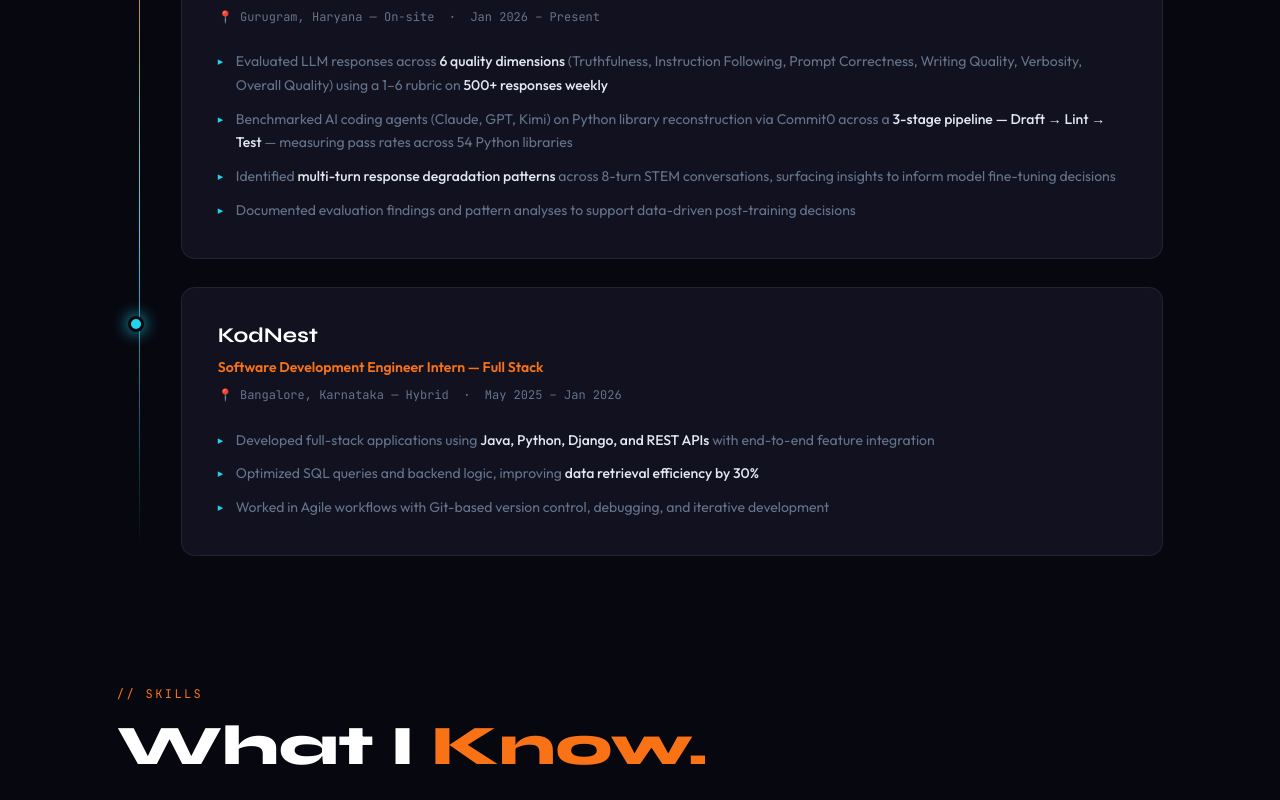
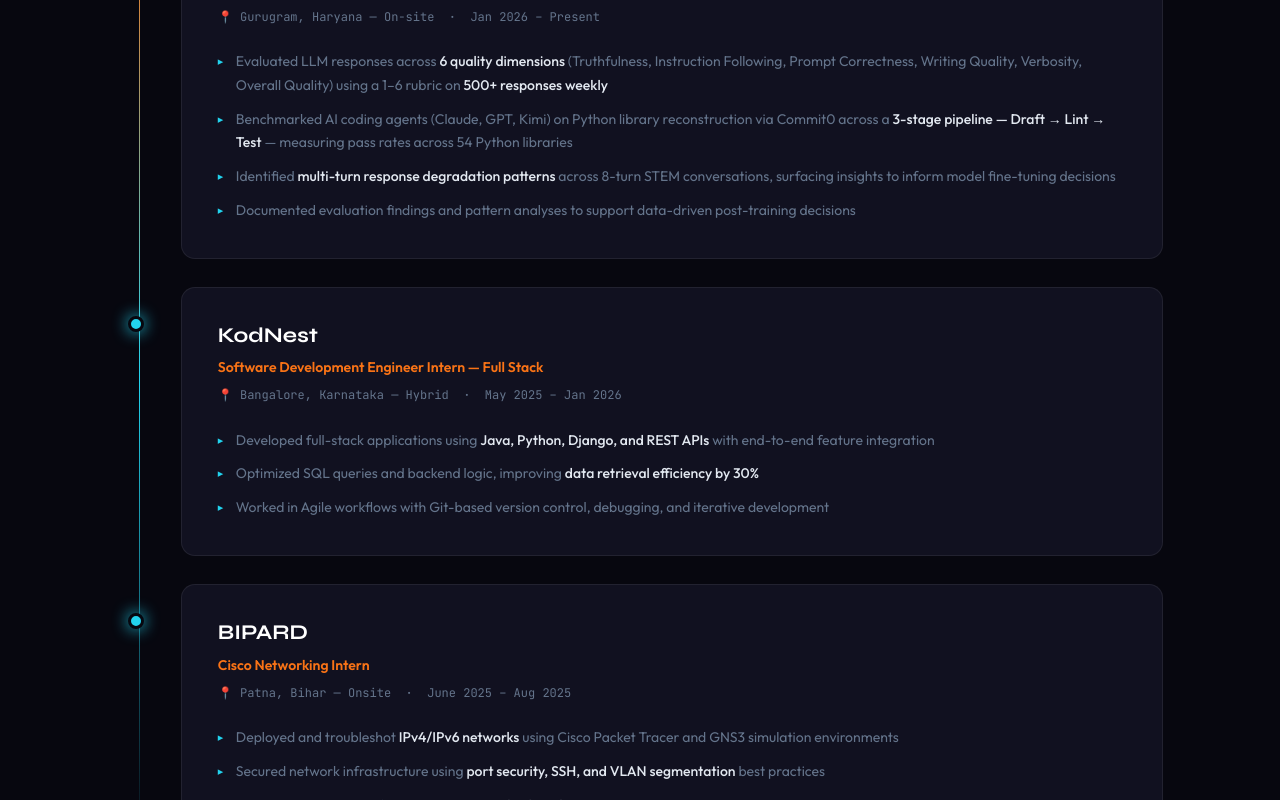
Before and after one commit to bihari-bhau/shubham-portfolio, a React (Vite) app: page / in a window 1280 px wide. Shown: the part 2000-2800 px from the top of the page. Built offline with nearby package versions, Linux system fonts and the light colour scheme.

Commit message:
Added Experience

```diff
--- a/src/data.js
+++ b/src/data.js
@@ -53,6 +53,18 @@
       'Worked in Agile workflows with Git-based version control, debugging, and iterative development',
     ],
   },
+  {
+    company: 'BIPARD',
+    role: 'Cisco Networking Intern',
+    location: 'Patna, Bihar — Onsite',
+    period: 'June 2025 – Aug 2025',
+    color: 'cyan',
+    bullets: [
+      'Deployed and troubleshot <b>IPv4/IPv6 networks</b> using Cisco Packet Tracer and GNS3 simulation environments',
+      'Secured network infrastructure using <b>port security, SSH, and VLAN segmentation</b> best practices',
+      'Monitored network performance with <b>Wireshark and SNMP</b>, diagnosing and resolving connectivity issues',
+    ],
+  },
 ]
 
 export const SKILLS = [
@@ -102,7 +114,7 @@
   {
   num: '03',
   title: 'LLM Toolkit',
-  period: '2025 – Present',
+  period: '2026 – Present',
   desc: 'AI-powered LLM evaluation toolkit - Prompt Quality Scorer & Multi-turn Conversation Analyzer. Built with Next.js + Claude API.',
   stack: ['Next.js', 'Claude API', 'TypeScript 5', 'Vercel', 'Tailwind CSS 3'],
   github: 'https://github.com/bihari-bhau/llm-toolkit',
@@ -112,7 +124,7 @@
   {
   num: '04',
   title: 'Taskflow',
-  period: '2025 – Present',
+  period: '2026 – Present',
   desc: '...', // ⚠️ Need your input — what does Taskflow do?
   stack: [],
   github: 'https://github.com/bihari-bhau/taskflow',
@@ -126,7 +138,7 @@
   desc: 'Production-grade LLM evaluation platform built during an AI Post-Training internship. Features side-by-side A/B prompt rating across 6 quality dimensions (Truthfulness, Correctness, Writing, Verbosity, Instruction Following, Overall) on a 1–6 scale with weighted scoring. Includes an analytics dashboard, Kaiju benchmarking integration, and Docker Compose deployment.',
   stack: ['React', 'TypeScript', 'FastAPI', 'PostgreSQL', 'Docker', 'Railway'],
   github: 'https://github.com/bihari-bhau/rlhf-eval',
-  live: '',
+  live: 'https://rlhf-eval.vercel.app/',
   isLive: false,
   },
 ]
@@ -141,6 +153,7 @@
     'PCAP – Python Certified Associate',
     'Google Data Analytics',
     'Cisco Cybersecurity',
+    'Cisco Certified Network Associate',
   ],
 }
 
```
